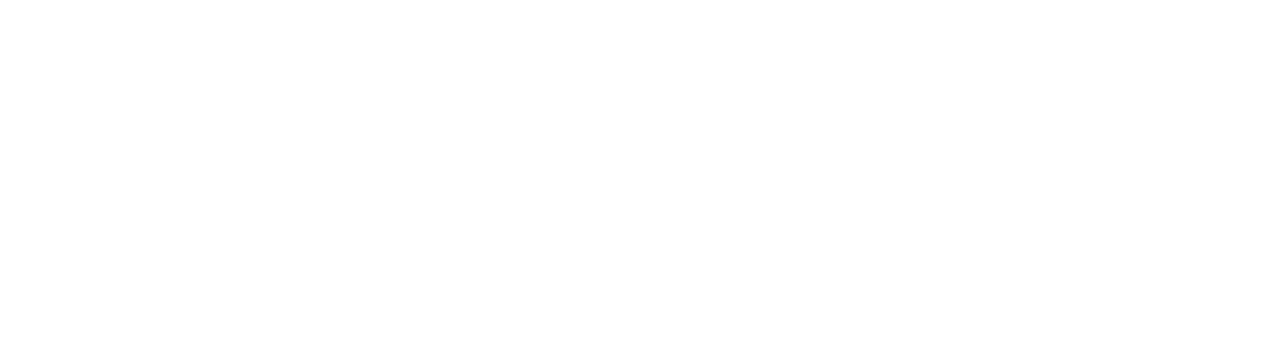
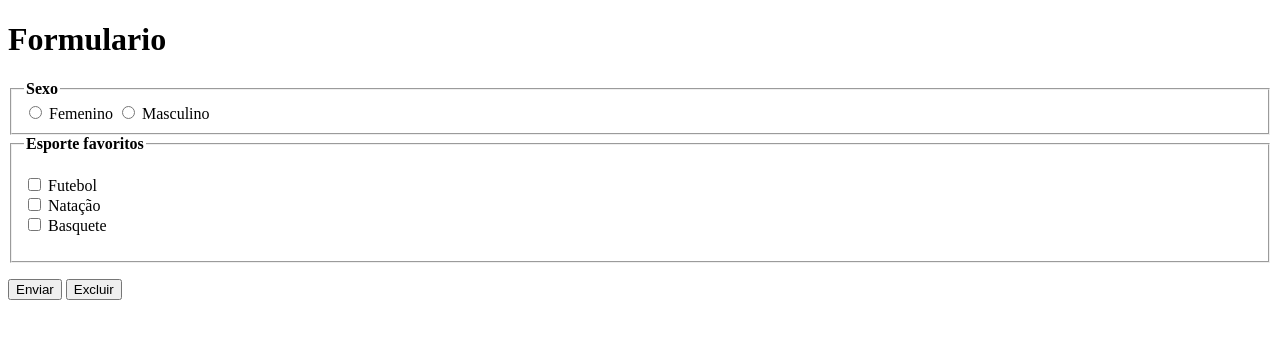
Before and after one commit to brunopontesf38/Html-css, a plain HTML site: page Exercicio/ex025/form005.html in a window 1280 px wide. Drawn offline with Linux system fonts and the light colour scheme.

Commit message:
Update form005.html

```diff
--- a/Exercicio/ex025/form005.html
+++ b/Exercicio/ex025/form005.html
@@ -1,11 +1,40 @@
 <!DOCTYPE html>
-<html lang="en">
+<html lang="pt-br">
 <head>
     <meta charset="UTF-8">
     <meta name="viewport" content="width=device-width, initial-scale=1.0">
-    <title>Document</title>
+    <title>Formulario</title>
 </head>
 <body>
+    <h1>Formulario</h1>
+    <form action="cadastro.php" method="get" autocomplete="on">
+         <fieldset>
+            <legend><strong>Sexo</strong></legend>
+            <input type="radio" name="sexo" id="isxmas">
+            <label for="isxmas">Femenino</label>
+            <input type="radio" name="sexo" id="isxmas">
+            <label for="isxmas">Masculino</label>
+         </fieldset>
 
+        <fieldset>
+            <legend><strong>Esporte favoritos</strong></legend>
+            <p>
+                <input type="checkbox" name="Futebol" id="ifute">
+                <label for="ifute">Futebol</label><br>
+                <input type="checkbox" name="Natação" id="inata">
+                <label for="inata">Natação</label><br>
+                <input type="checkbox" name="Basquete" id="ibas">
+                <label for="ibas">Basquete</label><br>
+
+
+
+            </p>
+
+        </fieldset>
+        <p>
+            <input type="submit" value="Enviar">
+            <input type="reset" value="Excluir">
+        </p>
+    </form>
 </body>
 </html>
```
